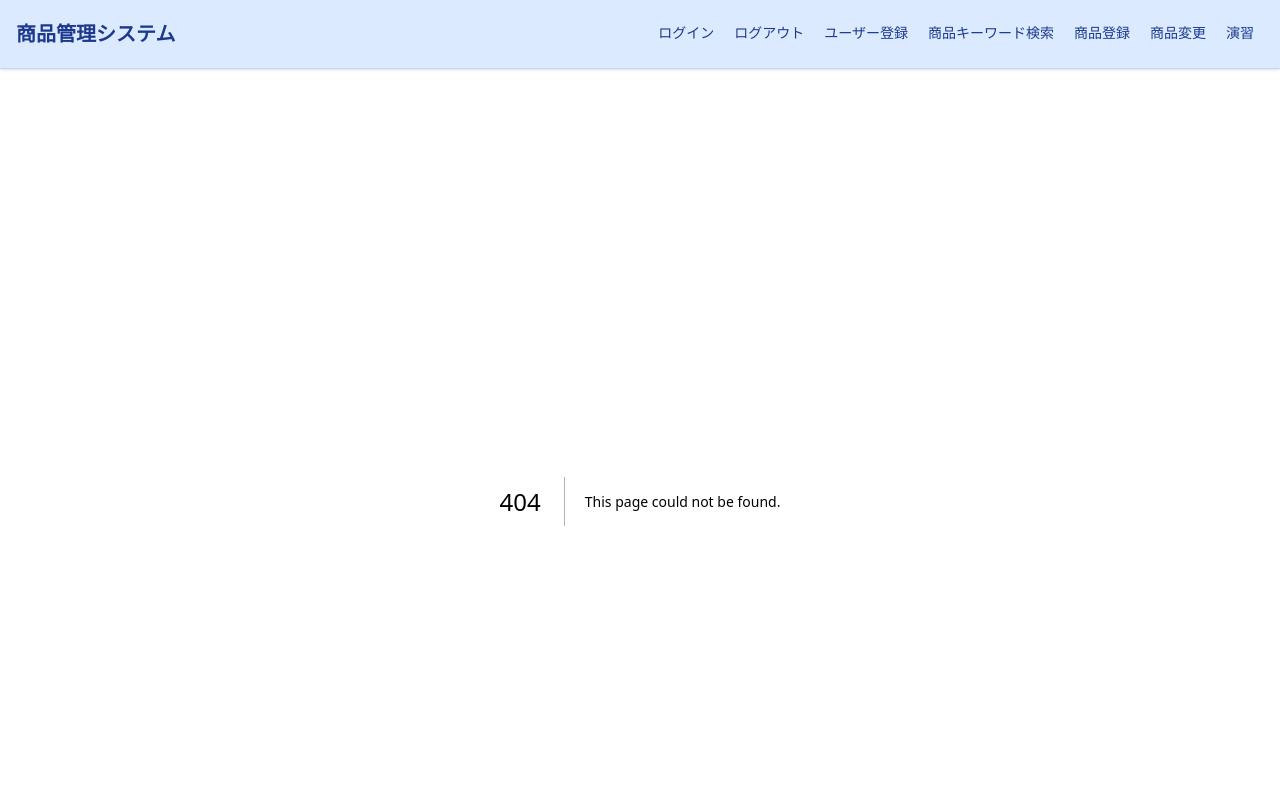
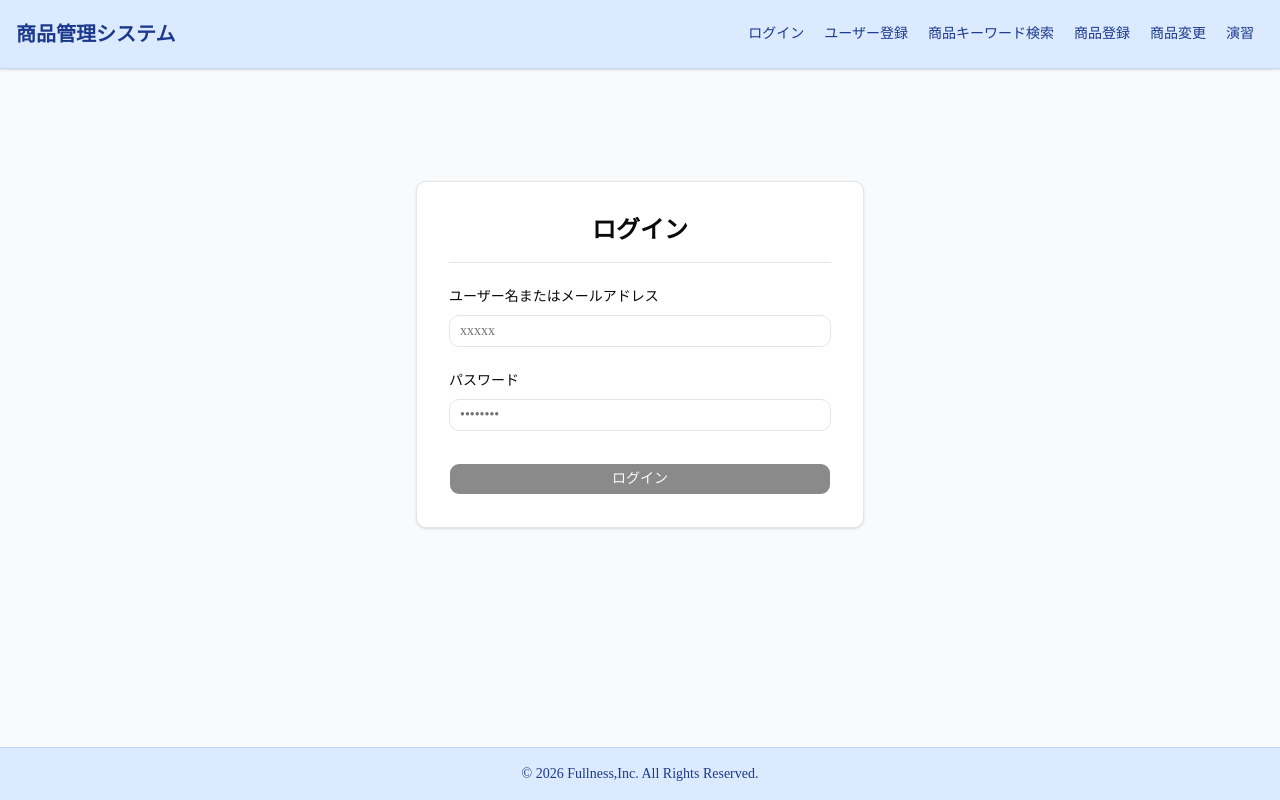
Before and after one commit to H-Akaogi/TS-Frontend-Exercise, a Next.js app: page /api/auth/login in a window 1280 px wide. Before the commit this address had no page. Shown: the top 800 px of the page. Built offline with nearby package versions, Linux system fonts and the light colour scheme; no server answers.

Commit message:
演習 7-4 ログインUIを作成し、ログイン可能にする

```diff
--- /dev/null
+++ b/app/api/auth/login/page.tsx
@@ -0,0 +1,12 @@
+import { Login } from "@/components/api/auth/login/Login";
+/**
+ * 演習 7-4 ログインUIを作成し、ログイン可能にする
+ * ログインページ
+ */
+export default function LoginPage() {
+    return (
+        <main className="container mx-auto px-4">
+            <Login />
+        </main>
+    );
+}
--- a/app/layout.tsx
+++ b/app/layout.tsx
@@ -2,21 +2,29 @@ import type { Metadata } from "next";
 import { Geist } from "next/font/google";
 import "./globals.css";
 import FrontMenuLayout from "./layout/frontmenu";
-// layout.tsxは共通の外枠
-// プロジェクトに必ず1つ必要. ヘッダー・フッターを記述
+import { NextAuthProvider } from "@/components/provider/NextAuthProvider";
+/**
+ * 演習 7-4 ログインUIを作成し、ログイン可能にする
+ * layout.tsxは共通の外枠
+ * プロジェクトに必ず1つ必要. ヘッダー・フッターを記述
+ */
 const geist = Geist({ subsets: ['latin'], variable: '--font-sans' });
+// {children: React.ReactNode}はTypeScriptの型定義.
+// React.ReactNode型のchildrenというプロパティを持っているオブジェクト
+
+export default function RootLayout({ children }: { children: React.ReactNode }) {
+  // 💡 読み込んだレイアウトにページの中身(children)を渡してそのまま返す
+  // これがないと、ページ遷移ができない
+  // 引数{children}として、returnの中で描画する
+  // 新しいレイアウトを利用する
+  return (
+    <NextAuthProvider>
+      <FrontMenuLayout>{children}</FrontMenuLayout>
+    </NextAuthProvider>
+  );
+}
 
 export const metadata: Metadata = {
   title: "Create Next App",
   description: "Generated by create next app",
 };
-
-// {children: React.ReactNode}はTypeScriptの型定義.
-// React.ReactNode型のchildrenというプロパティを持っているオブジェクト
-export default function RootLayout({ children }: { children: React.ReactNode }) {
-  // 💡 読み込んだレイアウトにページの中身(children)を渡してそのまま返す
-  // これがないと、ページ遷移ができない
-  // 引数{children}として、returnの中で描画する
-  // 新しいレイアウトを利用する
-  return <FrontMenuLayout>{children}</FrontMenuLayout>;
-}
--- a/app/layout/header.tsx
+++ b/app/layout/header.tsx
@@ -11,8 +11,16 @@ import {
     NavigationMenuList,
     navigationMenuTriggerStyle,
 } from "@/components/ui/navigation-menu";
+import { useSession } from "next-auth/react";
 
 export default function Header() {
+    /**
+     * 演習 7-4 ログインUIを作成し、ログイン可能にする
+     * 追加
+     */
+    // 追加: セッションの認証状態(status)のみを取得
+    const { status } = useSession();
+
     return (
         <header className="border-b border-blue-200 bg-blue-100 p-4 shadow-sm">
             <div className="container mx-auto flex items-center justify-between">
@@ -25,19 +33,32 @@ export default function Header() {
                     {/* 💡 項目が増えたため、スマホなどの狭い画面でも綺麗に折り返せるよう flex-wrap をこっそり付けておくと安全です */}
                     <NavigationMenuList className="flex flex-wrap justify-end">
 
+                        {/* 追加：💡 ログイン中のみステータスを表示 */}
+                        {status === "authenticated" && (
+                            <span className="text-sm font-bold text-blue-800 bg-blue-200 px-3 py-1 rounded-full">
+                                ログイン中
+                            </span>
+                        )}
+
                         {/* メニュー1：ログイン */}
+                        {/* 追加：未ログイン時のみ「ログイン」を表示 */}
+                        {status === "unauthenticated" && (
                             <NavigationMenuItem>
                                 <NavigationMenuLink asChild className={`${navigationMenuTriggerStyle()} text-blue-900 bg-transparent hover:bg-blue-200`}>
                                     <Link href="/api/auth/login">ログイン</Link>
                                 </NavigationMenuLink>
                             </NavigationMenuItem>
+                        )}
 
                         {/* メニュー2：ログアウト */}
+                        {/* 追加：ログイン中のみ「ログアウト」を表示 */}
+                        {status === "authenticated" && (
                             <NavigationMenuItem>
                                 <NavigationMenuLink asChild className={`${navigationMenuTriggerStyle()} text-blue-900 bg-transparent hover:bg-blue-200`}>
                                     <Link href="/api/auth/logout">ログアウト</Link>
                                 </NavigationMenuLink>
                             </NavigationMenuItem>
+                        )}
 
                         {/* メニュー3：ユーザー登録 */}
                         <NavigationMenuItem>
--- a/app/page.tsx
+++ b/app/page.tsx
@@ -1,8 +1,19 @@
+"use client";
+
 import Link from "next/link";
 import { Card, CardContent, CardDescription, CardHeader, CardTitle } from "@/components/ui/card";
 import { Button } from "@/components/ui/button";
+import { useSession } from "next-auth/react";
 
 export default function MenuPage() {
+  /**
+   * 演習 7-4 ログインUIを作成し、ログイン可能にする
+   */
+  // 追加：セッションの認証状態(status)のみを取得
+  const { status } = useSession();
+  // 追加: ログイン中かどうかを判定
+  const isAuthenticated = status === "authenticated";
+
   return (
     <div className="p-8 max-w-4xl mx-auto space-y-8">
 
@@ -13,80 +24,85 @@ export default function MenuPage() {
 
       <div className="grid sm:grid-cols-2 lg:grid-cols-3 gap-6">
 
-        {/* メニュー1：ログイン */}
-        <Card className="hover:shadow-lg transition-shadow border-blue-200 bg-white">
+        {/* 変更： 未ログイン時のみ表示：ログイン */}
+        {!isAuthenticated && (
+          <Card className="hover:shadow-lg transition-shadow border-blue-200">
             <CardHeader>
-            <CardTitle className="font-bold" >🔐 ログイン</CardTitle>
+              <CardTitle>ログイン</CardTitle>
               <CardDescription>システムにログインします</CardDescription>
             </CardHeader>
             <CardContent>
-            <Button asChild className="hover:text-blue-900 hover:bg-blue-300 active:text-blue-900 w-full text-blue-900 bg-blue-200 border-blue-200">
+              <Button asChild className="w-full">
                 <Link href="/api/auth/login">ログイン画面へ</Link>
               </Button>
             </CardContent>
           </Card>
+        )}
 
-        {/* メニュー2：ログアウト */}
-        <Card className="hover:shadow-lg transition-shadow border-blue-200 bg-white">
+        {/* 変更： ログイン中のみ表示：ログアウト */}
+        {isAuthenticated && (
+          <Card className="hover:shadow-lg transition-shadow border-red-100">
             <CardHeader>
-            <CardTitle className="font-bold">🌙 ログアウト</CardTitle>
+              <CardTitle>ログアウト</CardTitle>
               <CardDescription>システムから安全にログアウトします</CardDescription>
             </CardHeader>
             <CardContent>
-            <Button asChild variant="outline" className="hover:text-blue-900 hover:bg-blue-300 active:text-blue-900 w-full text-blue-900 bg-blue-200 border-blue-200">
+              {/* 💡 ログアウトはLinkではなくボタン＋signOut関数で呼ぶのが一般的ですが、
+                  今はURL形式に合わせています */}
+              <Button asChild variant="outline" className="w-full border-red-200 text-red-600 hover:bg-red-50">
                 <Link href="/api/auth/logout">ログアウトする</Link>
               </Button>
             </CardContent>
           </Card>
+        )}
 
         {/* メニュー3：ユーザー登録 */}
-        <Card className="hover:shadow-lg transition-shadow border-blue-200 bg-white">
+        <Card className="hover:shadow-lg transition-shadow">
           <CardHeader>
-            <CardTitle className="font-bold">🌱 ユーザー登録</CardTitle>
+            <CardTitle>ユーザー登録</CardTitle>
             <CardDescription>新しいユーザーをシステムに登録します</CardDescription>
           </CardHeader>
           <CardContent>
-            <Button asChild variant="outline" className="hover:text-blue-900 hover:bg-blue-300 active:text-blue-900 w-full text-blue-900 bg-blue-200 border-blue-200">
+            <Button asChild variant="outline" className="w-full">
               <Link href="/api/users/register">ユーザー登録画面へ</Link>
             </Button>
           </CardContent>
         </Card>
 
-
         {/* メニュー4：商品キーワード検索 */}
-        <Card className="hover:shadow-lg transition-shadow border-blue-200 bg-white">
+        <Card className="hover:shadow-lg transition-shadow">
           <CardHeader>
-            <CardTitle className="font-bold">🔎 商品キーワード検索</CardTitle>
+            <CardTitle>商品キーワード検索</CardTitle>
             <CardDescription>登録されている商品をキーワードで検索します</CardDescription>
           </CardHeader>
           <CardContent>
-            <Button asChild className="hover:text-blue-900 hover:bg-blue-300 active:text-blue-900 w-full text-blue-900 bg-blue-200 border-blue-200">
+            <Button asChild className="w-full">
               <Link href="/api/products/search">検索画面へ</Link>
             </Button>
           </CardContent>
         </Card>
 
         {/* メニュー5：商品登録 */}
-        <Card className="hover:shadow-lg transition-shadow border-blue-200 bg-white">
+        <Card className="hover:shadow-lg transition-shadow">
           <CardHeader>
-            <CardTitle className="font-bold">📦 商品の登録</CardTitle>
+            <CardTitle>商品の登録</CardTitle>
             <CardDescription>新しい商品をシステムに登録します</CardDescription>
           </CardHeader>
           <CardContent>
-            <Button asChild className="hover:text-blue-900 hover:bg-blue-300 active:text-blue-900 w-full text-blue-900 bg-blue-200 border-blue-200">
+            <Button asChild className="w-full">
               <Link href="/api/products/register">登録画面へ進む</Link>
             </Button>
           </CardContent>
         </Card>
 
-        {/* メニュー5：商品変更 */}
-        <Card className="hover:shadow-lg transition-shadow border-blue-200 bg-white">
+        {/* メニュー6：商品変更 */}
+        <Card className="hover:shadow-lg transition-shadow">
           <CardHeader>
-            <CardTitle className="font-bold">🪄 商品の変更</CardTitle>
+            <CardTitle>商品の変更</CardTitle>
             <CardDescription>登録済みの商品情報を変更・更新します</CardDescription>
           </CardHeader>
           <CardContent>
-            <Button asChild variant="secondary" className="hover:text-blue-900 hover:bg-blue-300 active:text-blue-900 w-full text-blue-900 bg-blue-200 border-blue-200">
+            <Button asChild variant="secondary" className="w-full">
               <Link href="/api/products/update">変更画面へ進む</Link>
             </Button>
           </CardContent>
--- /dev/null
+++ b/components/api/auth/login/Login.tsx
@@ -0,0 +1,99 @@
+"use client";
+import { useState } from "react";
+import { useRouter } from "next/navigation";
+import { signIn } from "next-auth/react";
+import { Input } from "@/components/ui/input";
+import { Button } from "@/components/ui/button";
+
+/**
+ * 演習 7-4 ログインUIを作成し、ログイン可能にする
+ * ログインフォームコンポーネント
+ */
+export const Login = () => {
+    const router = useRouter();
+    // フォームの入力値を保持するローカルState
+    const [username, setUsername] = useState("");
+    const [password, setPassword] = useState("");
+    const [errorMessage, setErrorMessage] = useState("");
+    // ログイン処理中のローディング状態を管理するState(ボタンの連打防止)
+    const [isLoading, setIsLoading] = useState(false);
+
+    // フォーム送信（ログインボタン押下）時に実行される非同期関数
+    const handleSubmit = async (e: React.FormEvent<HTMLFormElement>) => {
+        e.preventDefault(); // フォームのデフォルトの送信動作(ページリロード)を防ぐ
+        setIsLoading(true); // ローディング状態を開始(ボタンを「ログイン中...」にする)
+        // NextAuthのsignIn関数で認証プロバイダを呼び出す
+        const res = await signIn("credentials", {
+            usernameOrEmail: username, // 画面で入力されたユーザー名(またはメールアドレス)
+            password: password,        // 画面で入力されたパスワード
+            redirect: false,           // 処理完了後の自動リダイレクトを無効化
+            callbackUrl: "/",          // ログイン成功時のリダイレクト先パス(トップページ)を指定
+        });
+        if (res?.error) {
+            // 失敗時：エラーメッセージをセットしてローディングを解除
+            setErrorMessage("ユーザー名またはパスワードが異なります。");
+            setIsLoading(false);
+        } else if (res?.ok) {
+            // 成功時：トップページへ遷移し、ヘッダー等の状態を最新にする
+            router.push("/");
+            router.refresh();
+        }
+    };
+
+    return (
+        <div className="max-w-md mx-auto mt-20 bg-white p-8 rounded-lg shadow-sm border border-border">
+            <h2 className="text-2xl font-bold text-foreground mb-6 text-center border-b pb-4">
+                ログイン
+            </h2>
+            {/* エラーメッセージの表示エリア */}
+            {errorMessage && (
+                <div className="mb-4 p-3 bg-red-100 text-red-700 rounded-md text-sm text-center font-medium">
+                    {errorMessage}
+                </div>
+            )}
+            <form onSubmit={handleSubmit} className="flex flex-col gap-6">
+
+                {/* ユーザー名入力エリア */}
+                <div>
+                    <label className="block text-sm font-medium text-foreground mb-2">
+                        ユーザー名またはメールアドレス
+                    </label>
+                    {/* onChangeイベントハンドラ:
+            入力値が変更されるたびに実行される
+            イベントオブジェクトから最新の入力値 (e.target.value) を取得し、
+            ローカルState(username)を更新することで、Reactの制御されたコンポーネント(Controlled Component)としてUIと状態を同期する
+          */}
+                    <Input
+                        type="text"
+                        value={username}
+                        onChange={(e) => setUsername(e.target.value)}
+                        placeholder="xxxxx"
+                        required
+                    />
+                </div>
+
+                {/* パスワード入力エリア */}
+                <div>
+                    <label className="block text-sm font-medium text-foreground mb-2">
+                        パスワード
+                    </label>
+                    {/* 同様に、入力イベントを検知してpassword Stateを同期 */}
+                    <Input
+                        type="password"
+                        value={password}
+                        onChange={(e) => setPassword(e.target.value)}
+                        placeholder="••••••••"
+                        required
+                    />
+                </div>
+
+                {/* ログインボタン:
+          isLoadingがtrue(処理中)、または入力欄が空の場合はボタンを無効化(disabled)する
+        */}
+                <Button type="submit" disabled={isLoading || !username || !password} className="w-full mt-2">
+                    {isLoading ? "ログイン中..." : "ログイン"}
+                </Button>
+            </form>
+        </div>
+    );
+};
```
Lines whose indentation alone changed are shown as unchanged.
